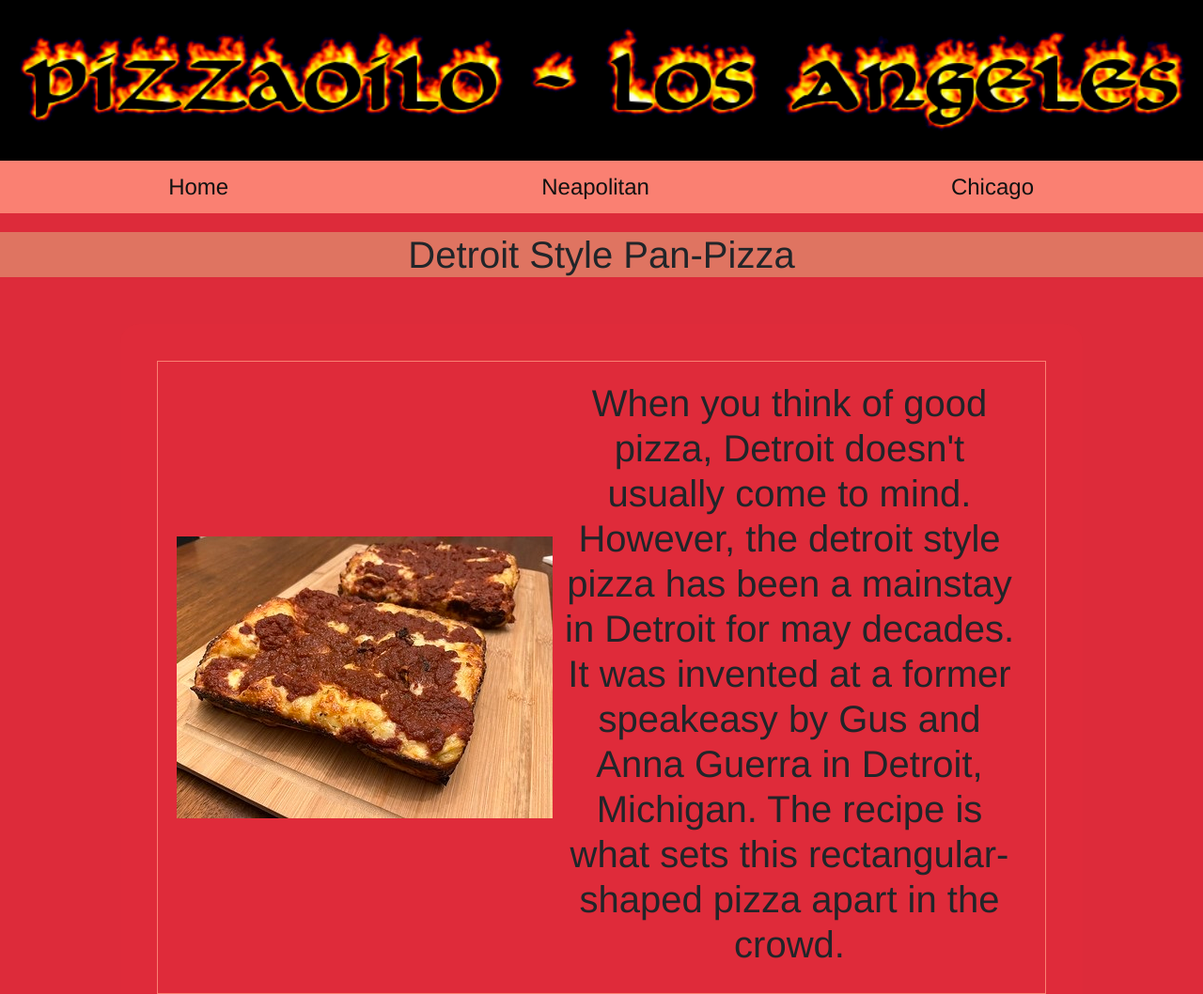
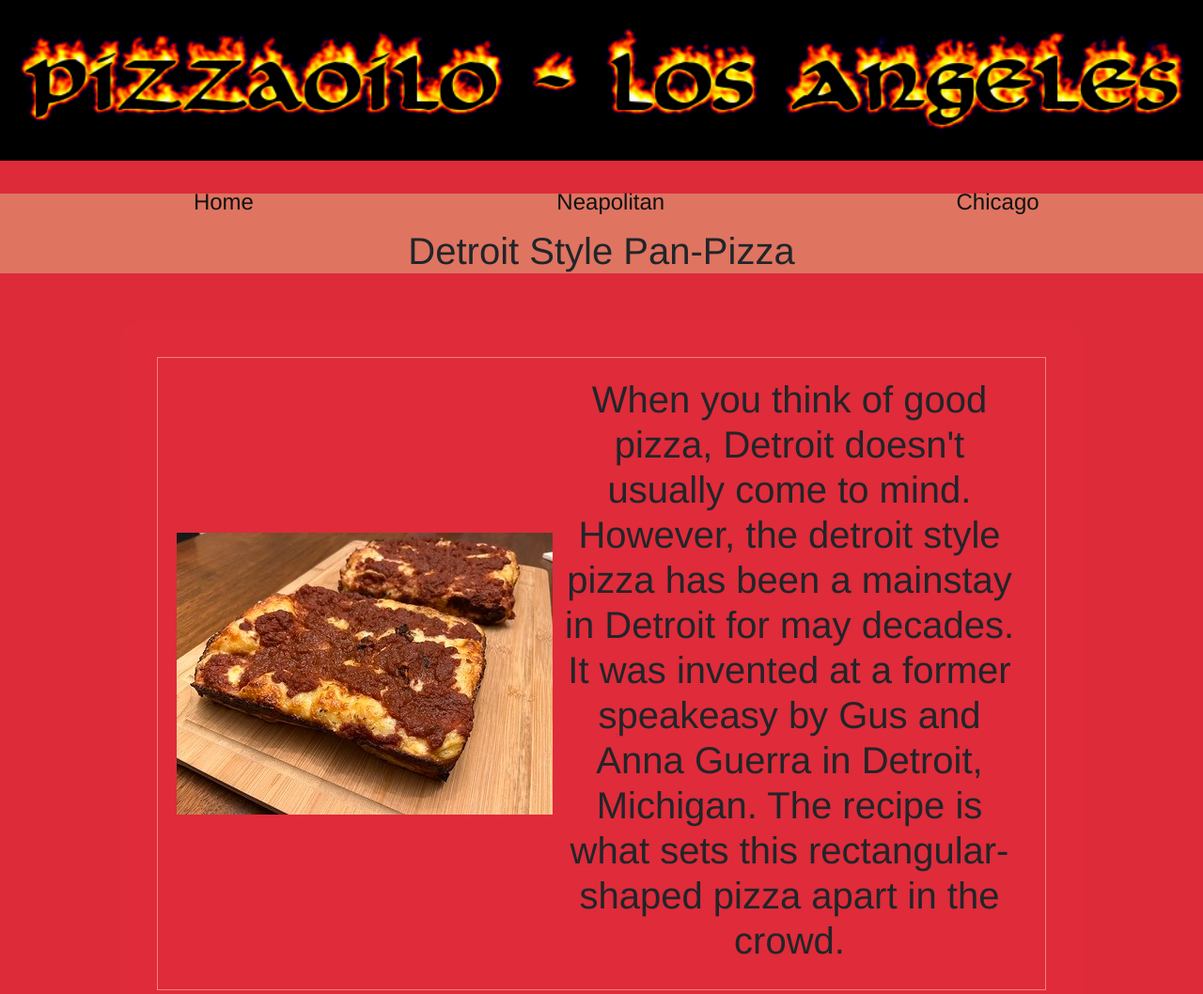
Before and after one commit to joe-cervantes/CIS-162, a plain HTML site: page detroit.html in a window 1280 px wide. Shown: the top 1058 px of the page at 94% size. Drawn offline with nearby package versions, Linux system fonts and the light colour scheme.

Commit message:
Update detroit.html

```diff
--- a/detroit.html
+++ b/detroit.html
@@ -8,35 +8,7 @@
     <link href="https://cdn.jsdelivr.net/npm/bootstrap@5.3.3/dist/css/bootstrap.min.css" rel="stylesheet">
     <link href="style.css" rel="stylesheet"/>
     <script src="https://cdn.jsdelivr.net/npm/bootstrap@5.3.3/dist/js/bootstrap.bundle.min.js"></script>
-    <style>
-        ul {
-          list-style-type: none;
-          margin: 0;
-          padding: 0;
-          overflow: hidden;
-          background-color: salmon;
-        }
 
-        li {
-          float: left;
-        }
-
-        li a {
-          display: block;
-          color: white;
-          text-align: center;
-          padding: 14px 16px;
-          text-decoration: none;
-        }
-
-        li a:hover:not(.active) {
-          background-color: #2da72d;
-        }
-
-        .active {
-          background-color: #04AA6D;
-        }
-        </style>
 
 </head>
 
```
